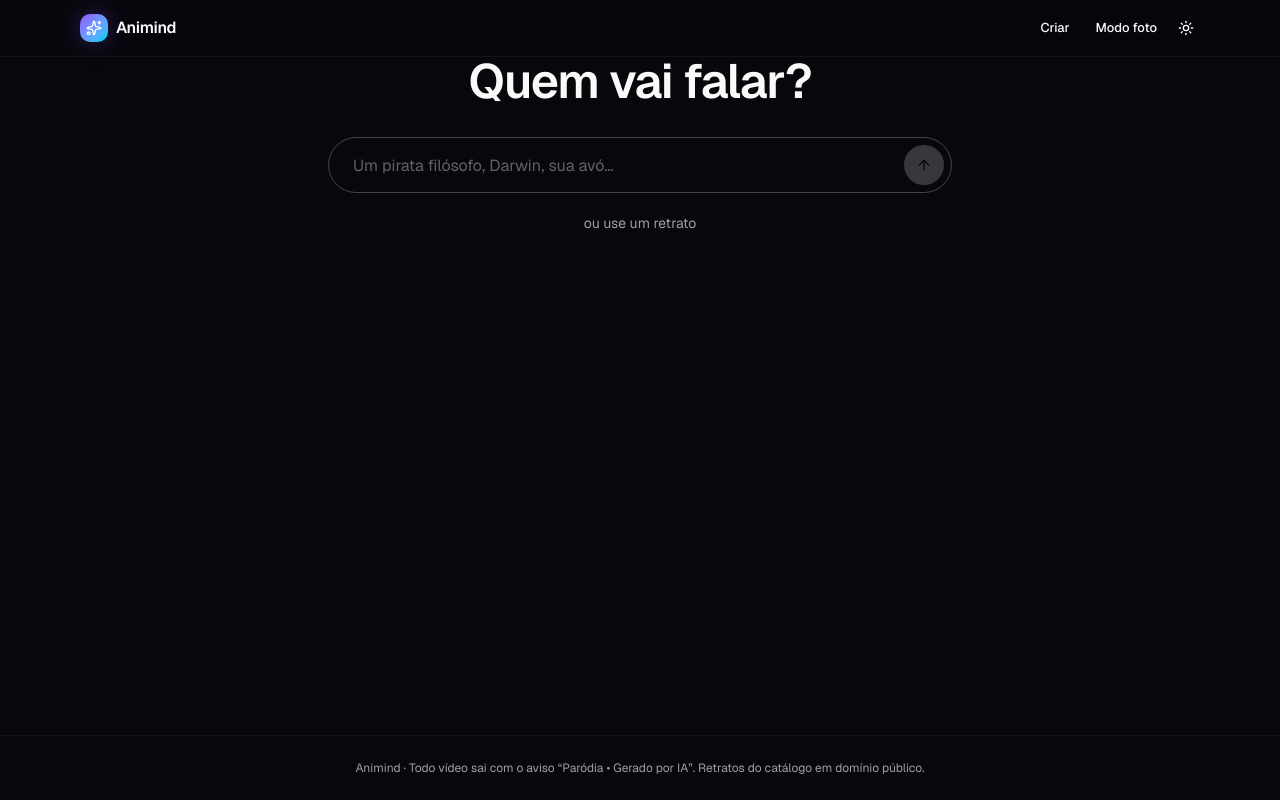
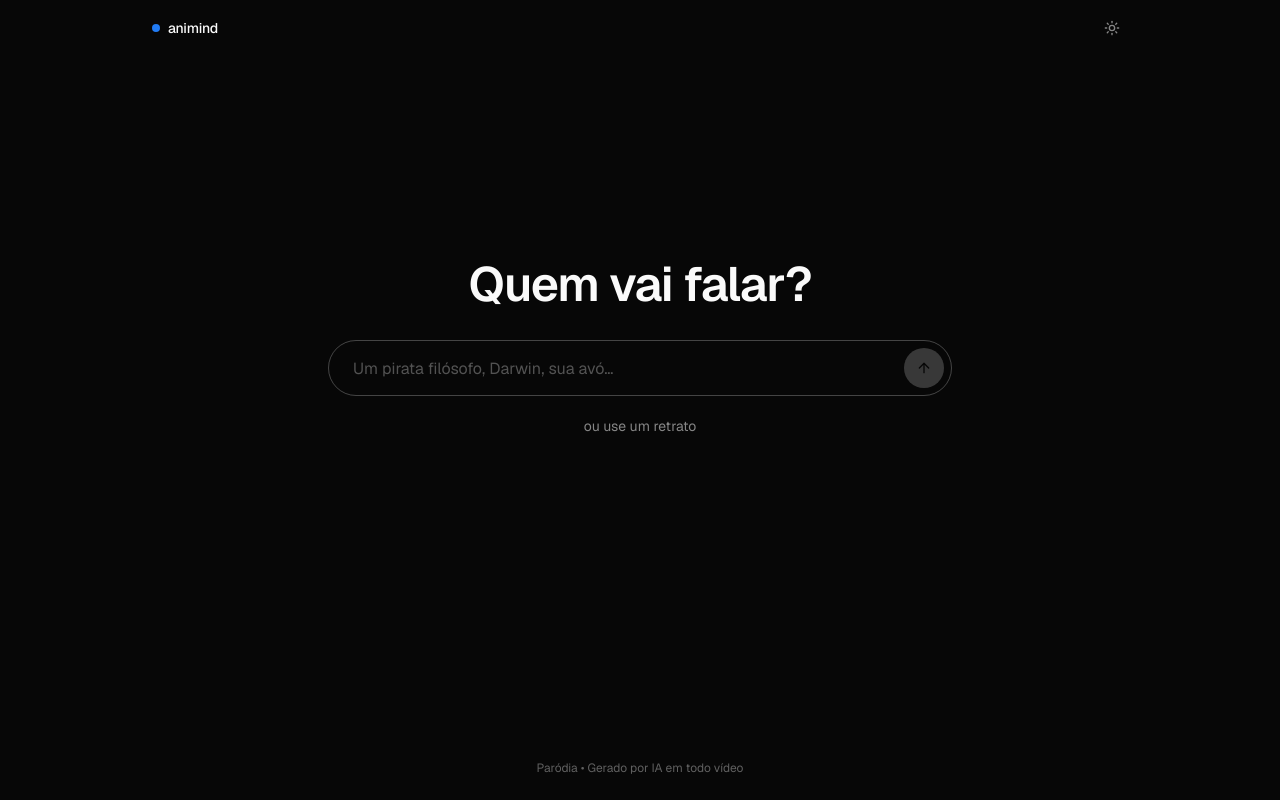
Before and after one commit to diogolean/animind, a Next.js app: page / in a window 1280 px wide. Built offline with nearby package versions, Linux system fonts and the light colour scheme.

Commit message:
style: monochrome theme with one accent, Geist only, minimal header and icon

```diff
--- a/app/globals.css
+++ b/app/globals.css
@@ -8,7 +8,7 @@
   --color-background: var(--background);
   --color-foreground: var(--foreground);
   --font-sans: var(--font-sans);
-  --font-mono: var(--font-geist-mono);
+  --font-mono: var(--font-sans);
   --font-heading: var(--font-sans);
   --color-sidebar-ring: var(--sidebar-ring);
   --color-sidebar-border: var(--sidebar-border);
@@ -128,29 +128,21 @@
     @apply font-sans;
   }
 }
-/* Animind brand */
+/* Animind: near-monochrome, one accent */
+:root {
+  --accent-brand: oklch(0.6 0.2 258);
+}
+:root, .dark {
+  --ring: var(--accent-brand);
+}
 .dark {
-  --background: oklch(0.13 0.012 285);
-  --card: oklch(0.17 0.014 285);
-  --primary: oklch(0.72 0.17 290);
-  --primary-foreground: oklch(0.15 0.02 290);
-  --ring: oklch(0.72 0.17 290);
+  --background: oklch(0.13 0 0);
+  --card: oklch(0.16 0 0);
+  --border: oklch(1 0 0 / 8%);
+  --muted-foreground: oklch(0.62 0 0);
 }
-.aurora {
-  background:
-    radial-gradient(60% 50% at 20% 0%, oklch(0.55 0.22 290 / 0.35), transparent 70%),
-    radial-gradient(50% 40% at 85% 10%, oklch(0.7 0.15 200 / 0.25), transparent 70%),
-    radial-gradient(40% 40% at 50% 100%, oklch(0.65 0.2 350 / 0.12), transparent 70%);
+@keyframes shimmer { from { background-position: 150% 0 } to { background-position: -50% 0 } }
+.skeleton {
+  background: linear-gradient(90deg, transparent 30%, oklch(1 0 0 / 0.06) 50%, transparent 70%) 0 0 / 200% 100%, var(--muted);
+  animation: shimmer 1.8s ease-in-out infinite;
 }
-.grid-fade {
-  background-image: linear-gradient(to right, oklch(1 0 0 / 0.04) 1px, transparent 1px),
-    linear-gradient(to bottom, oklch(1 0 0 / 0.04) 1px, transparent 1px);
-  background-size: 48px 48px;
-  mask-image: radial-gradient(ellipse at top, black 30%, transparent 75%);
-}
-.text-gradient {
-  background: linear-gradient(120deg, #fff 10%, oklch(0.8 0.14 290) 50%, oklch(0.85 0.12 200) 90%);
-  -webkit-background-clip: text;
-  background-clip: text;
-  color: transparent;
-}
--- a/app/icons/[size]/route.tsx
+++ b/app/icons/[size]/route.tsx
@@ -8,12 +8,8 @@ export async function GET(_req: Request, { params }: { params: Promise<{ size: s
   const s = Math.min(1024, Math.max(16, Number((await params).size) || 192));
   return new ImageResponse(
     (
-      <div style={{ width: s, height: s, display: "flex", alignItems: "center", justifyContent: "center", background: "linear-gradient(135deg,#7c5cff,#22d3ee)" }}>
-        <div style={{ width: s * 0.62, height: s * 0.62, borderRadius: s * 0.31, background: "#0d0b14", display: "flex", alignItems: "center", justifyContent: "center", gap: s * 0.08, position: "relative" }}>
-          <div style={{ width: s * 0.09, height: s * 0.13, borderRadius: s, background: "#fff", marginTop: -s * 0.1 }} />
-          <div style={{ width: s * 0.09, height: s * 0.13, borderRadius: s, background: "#fff", marginTop: -s * 0.1 }} />
-          <div style={{ position: "absolute", bottom: s * 0.12, width: s * 0.2, height: s * 0.09, borderRadius: `0 0 ${s}px ${s}px`, background: "#ff6f8f" }} />
-        </div>
+      <div style={{ width: s, height: s, display: "flex", alignItems: "center", justifyContent: "center", background: "#0a0a0a" }}>
+        <div style={{ width: s * 0.22, height: s * 0.22, borderRadius: s, background: "#3b6cf6" }} />
       </div>
     ),
     { width: s, height: s },
--- a/app/layout.tsx
+++ b/app/layout.tsx
@@ -1,17 +1,16 @@
 import type { Metadata, Viewport } from "next";
-import { Geist, Geist_Mono } from "next/font/google";
+import { Geist } from "next/font/google";
 import { ThemeProvider } from "next-themes";
 import { Toaster } from "@/components/ui/sonner";
 import { SiteHeader } from "@/components/site-header";
 import { SwRegister } from "@/components/sw-register";
 import "./globals.css";
 
-const geistSans = Geist({ variable: "--font-sans", subsets: ["latin"] });
-const geistMono = Geist_Mono({ variable: "--font-geist-mono", subsets: ["latin"] });
+const geist = Geist({ variable: "--font-sans", subsets: ["latin"] });
 
 export const metadata: Metadata = {
-  title: { default: "Animind — personagens falantes em 3 cliques", template: "%s · Animind" },
-  description: "Crie desenhos animados de personagens falantes com o mínimo de cliques. Debate, aula ou fala solo, direto no navegador.",
+  title: { default: "Animind", template: "%s · Animind" },
+  description: "Personagens falantes em três cliques.",
   applicationName: "Animind",
   appleWebApp: { capable: true, title: "Animind", statusBarStyle: "black-translucent" },
   icons: { icon: "/icons/192", apple: "/icons/180" },
@@ -19,22 +18,20 @@ export const metadata: Metadata = {
 
 export const viewport: Viewport = {
   themeColor: [
-    { media: "(prefers-color-scheme: dark)", color: "#0d0b14" },
+    { media: "(prefers-color-scheme: dark)", color: "#0a0a0a" },
     { media: "(prefers-color-scheme: light)", color: "#ffffff" },
   ],
 };
 
 export default function RootLayout({ children }: LayoutProps<"/">) {
   return (
-    <html lang="pt-BR" suppressHydrationWarning className={`${geistSans.variable} ${geistMono.variable} h-full antialiased`}>
-      <body className="min-h-full flex flex-col">
+    <html lang="pt-BR" suppressHydrationWarning className={`${geist.variable} h-full antialiased`}>
+      <body className="flex min-h-full flex-col">
         <ThemeProvider attribute="class" defaultTheme="dark" enableSystem={false}>
           <SiteHeader />
-          <main className="flex-1">{children}</main>
-          <footer className="border-t border-border/50 py-6 text-center text-xs text-muted-foreground">
-            Animind · Todo vídeo sai com o aviso “Paródia • Gerado por IA”. Retratos do catálogo em domínio público.
-          </footer>
-          <Toaster richColors position="top-center" />
+          <main className="flex flex-1 flex-col">{children}</main>
+          <footer className="py-6 text-center text-xs text-muted-foreground/70">Paródia • Gerado por IA em todo vídeo</footer>
+          <Toaster position="top-center" />
           <SwRegister />
         </ThemeProvider>
       </body>
--- a/app/manifest.ts
+++ b/app/manifest.ts
@@ -7,8 +7,8 @@ export default function manifest(): MetadataRoute.Manifest {
     description: "Personagens falantes animados em 3 cliques.",
     start_url: "/",
     display: "standalone",
-    background_color: "#0d0b14",
-    theme_color: "#0d0b14",
+    background_color: "#0a0a0a",
+    theme_color: "#0a0a0a",
     lang: "pt-BR",
     categories: ["entertainment", "education", "productivity"],
     icons: [
--- a/components/site-header.tsx
+++ b/components/site-header.tsx
@@ -1,40 +1,24 @@
 "use client";
 import Link from "next/link";
 import { useTheme } from "next-themes";
-import { Moon, Sun, Sparkles } from "lucide-react";
-import { Button, buttonVariants } from "@/components/ui/button";
-
-export function Logo() {
-  return (
-    <Link href="/" className="flex items-center gap-2 font-semibold tracking-tight">
-      <span className="grid size-7 place-items-center rounded-lg bg-gradient-to-br from-violet-500 to-cyan-400 shadow-[0_0_24px_-4px] shadow-violet-500/60">
-        <Sparkles className="size-4 text-white" />
-      </span>
-      Animind
-    </Link>
-  );
-}
+import { Moon, Sun } from "lucide-react";
 
 export function SiteHeader() {
   const { resolvedTheme, setTheme } = useTheme();
   return (
-    <header className="sticky top-0 z-40 border-b border-border/50 bg-background/70 backdrop-blur-xl">
-      <div className="mx-auto flex h-14 max-w-6xl items-center justify-between px-4">
-        <Logo />
-        <nav className="flex items-center gap-1 text-sm">
-          <Link className={buttonVariants({ variant: "ghost", size: "sm" })} href="/create?q=Pirata%20fil%C3%B3sofo">Criar</Link>
-          <Link className={buttonVariants({ variant: "ghost", size: "sm" })} href="/photo">Modo foto</Link>
-          <Button
-            variant="ghost"
-            size="icon-sm"
-            aria-label="Alternar tema"
-            onClick={() => setTheme(resolvedTheme === "dark" ? "light" : "dark")}
-          >
-            <Sun className="hidden size-4 dark:block" />
-            <Moon className="size-4 dark:hidden" />
-          </Button>
-        </nav>
-      </div>
+    <header className="mx-auto flex h-14 w-full max-w-5xl items-center justify-between px-6">
+      <Link href="/" className="flex items-center gap-2 text-sm font-medium tracking-tight">
+        <span className="size-2 rounded-full bg-[var(--accent-brand)]" />
+        animind
+      </Link>
+      <button
+        aria-label="Alternar tema"
+        onClick={() => setTheme(resolvedTheme === "dark" ? "light" : "dark")}
+        className="grid size-8 place-items-center rounded-full text-muted-foreground transition-colors hover:text-foreground"
+      >
+        <Sun className="hidden size-4 dark:block" />
+        <Moon className="size-4 dark:hidden" />
+      </button>
     </header>
   );
 }
--- a/public/sw.js
+++ b/public/sw.js
@@ -1,7 +1,7 @@
 /* Minimal offline shell for the Animind PWA. API calls always hit the network. */
-const CACHE = "animind-v1";
+const CACHE = "animind-v2";
 self.addEventListener("install", (e) => {
-  e.waitUntil(caches.open(CACHE).then((c) => c.addAll(["/", "/photo"])).then(() => self.skipWaiting()));
+  e.waitUntil(caches.open(CACHE).then((c) => c.addAll(["/"])).then(() => self.skipWaiting()));
 });
 self.addEventListener("activate", (e) => {
   e.waitUntil(
```
